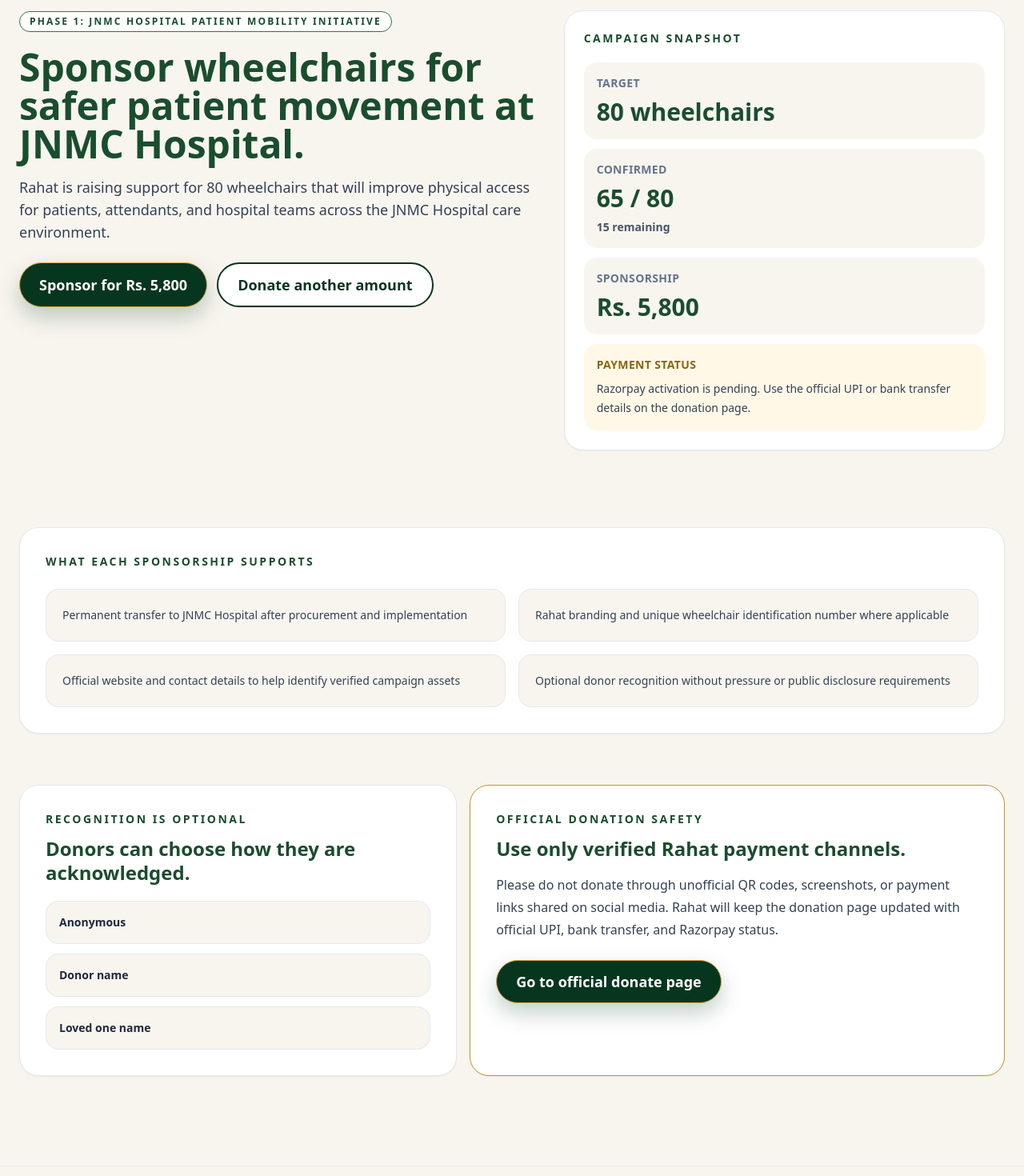
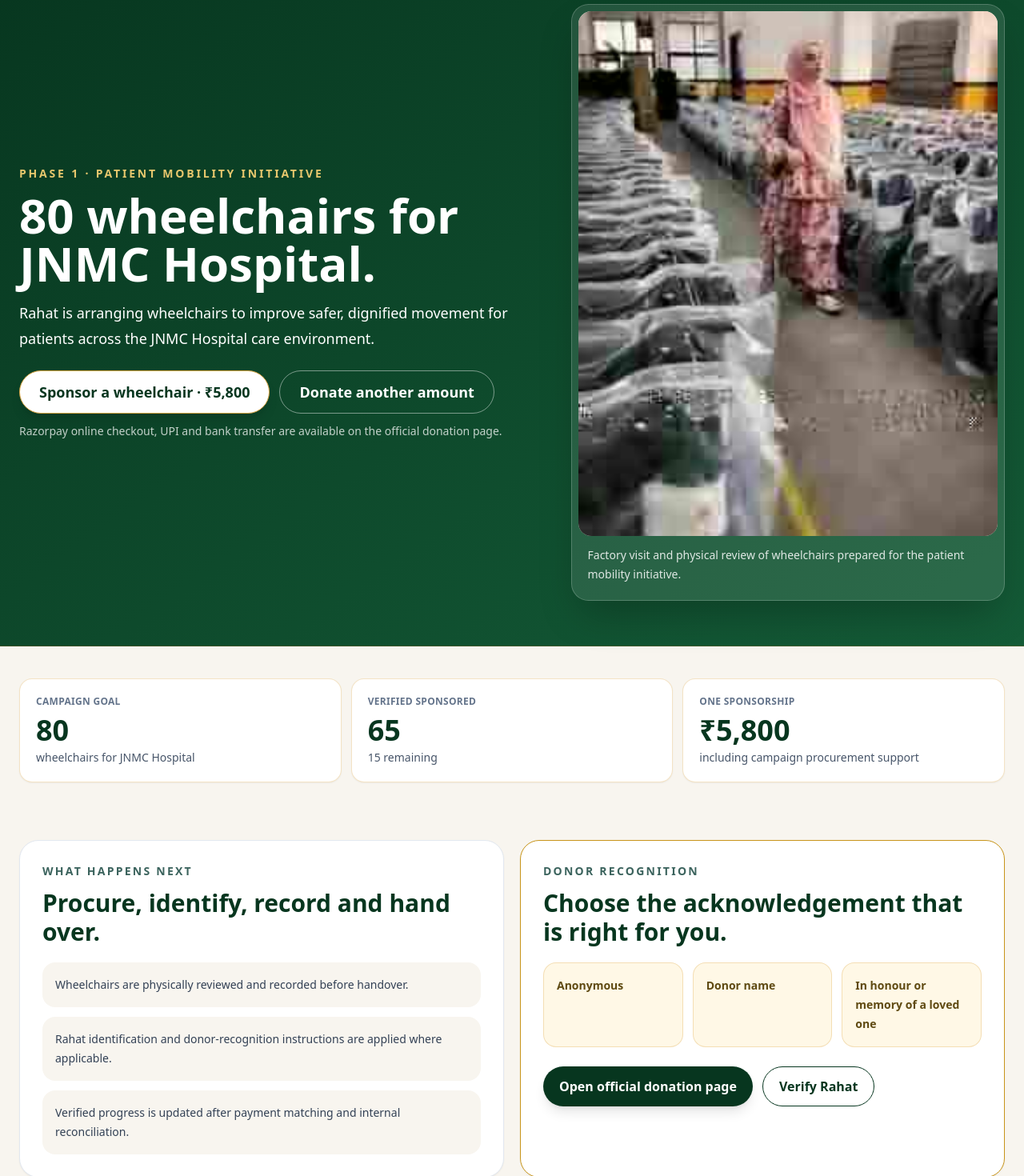
Before and after one commit to ateeb222/rahat-foundation-website, a Next.js app: page /wheelchair in a window 1280 px wide. Shown: the part 140-1610 px from the top of the page at 80% size. Built offline with nearby package versions, Linux system fonts and the light colour scheme.

Commit message:
Refresh wheelchair campaign page and remove pending status

```diff
--- a/app/wheelchair/page.tsx
+++ b/app/wheelchair/page.tsx
@@ -1,145 +1,127 @@
 import type { Metadata } from 'next';
+import Image from 'next/image';
 import Link from 'next/link';
 
 import { donationConfig } from '@/lib/donation-config';
 
 export const metadata: Metadata = {
-  title: 'Sponsor Wheelchairs for JNMC Hospital',
+  title: '80 Wheelchairs for JNMC Hospital | Rahat Social Impact Foundation',
   description:
-    'Sponsor wheelchairs for the JNMC Hospital Patient Mobility Initiative by Rahat Social Impact Foundation.',
+    'Support Rahat Social Impact Foundation’s 80-wheelchair patient mobility initiative for JNMC Hospital. Secure online donation, UPI and bank transfer options are available.',
   openGraph: {
-    title: 'Sponsor Wheelchairs for JNMC Hospital',
+    title: '80 Wheelchairs for JNMC Hospital',
     description:
-      'Phase 1 campaign by Rahat Social Impact Foundation: 80 wheelchairs for JNMC Hospital patient mobility.',
+      'Verified Phase 1 patient mobility campaign by Rahat Social Impact Foundation.',
     url: '/wheelchair',
     siteName: 'Rahat Social Impact Foundation',
+    images: ['/images/wheelchair/factory-visit.jpeg'],
     type: 'website',
   },
 };
 
-const recognitionOptions = ['Anonymous', 'Donor name', 'Loved one name'];
+const remaining = donationConfig.campaign.totalGoal - donationConfig.campaign.verifiedSponsored;
 
-const wheelchairDetails = [
-  'Permanent transfer to JNMC Hospital after procurement and implementation',
-  'Rahat branding and unique wheelchair identification number where applicable',
-  'Official website and contact details to help identify verified campaign assets',
-  'Optional donor recognition without pressure or public disclosure requirements',
-];
-
-const primaryLink =
-  'inline-flex min-h-[52px] w-full items-center justify-center rounded-full border border-[#D9A441] bg-[#07361F] px-6 py-3 text-lg font-bold text-white shadow-[0_12px_28px_rgba(7,54,31,0.24)] transition hover:-translate-y-0.5 hover:bg-[#25472D] hover:shadow-[0_16px_32px_rgba(7,54,31,0.3)] focus:outline-none focus:ring-2 focus:ring-[#D9A441] focus:ring-offset-2 focus:ring-offset-[#F8F5EF] active:translate-y-0 sm:w-auto';
-const secondaryLink =
-  'inline-flex min-h-[52px] w-full items-center justify-center rounded-full border-2 border-[#07361F] bg-white px-6 py-3 text-lg font-bold text-[#07361F] shadow-sm transition hover:-translate-y-0.5 hover:border-[#D9A441] hover:bg-[#F8F5EC] focus:outline-none focus:ring-2 focus:ring-[#D9A441] focus:ring-offset-2 focus:ring-offset-[#F8F5EF] active:translate-y-0 sm:w-auto';
-
-const remainingWheelchairs =
-  donationConfig.campaign.totalGoal - donationConfig.campaign.verifiedSponsored;
+const buttonPrimary =
+  'inline-flex min-h-[50px] w-full items-center justify-center rounded-full bg-[#07361F] px-5 py-3 text-base font-bold text-white shadow-lg transition hover:bg-[#1A4D2E] focus:outline-none focus:ring-2 focus:ring-[#C8951A] focus:ring-offset-2 sm:w-auto';
+const buttonSecondary =
+  'inline-flex min-h-[50px] w-full items-center justify-center rounded-full border border-[#07361F] bg-white px-5 py-3 text-base font-bold text-[#07361F] transition hover:border-[#C8951A] hover:bg-[#F8F5EF] focus:outline-none focus:ring-2 focus:ring-[#C8951A] focus:ring-offset-2 sm:w-auto';
 
 export default function WheelchairPage() {
   return (
-    <main className="min-h-screen bg-[#F8F5EF] pb-20 text-[#1F2937]">
-      <section className="mx-auto w-full max-w-7xl px-4 py-10 sm:px-6 sm:py-14 lg:py-16">
-        <div className="grid gap-8 lg:grid-cols-[1fr_0.85fr] lg:items-start">
+    <main className="min-h-screen overflow-x-hidden bg-[#F8F5EF] pb-24 text-[#1F2937] sm:pb-16">
+      <section className="border-b border-[#D9A441]/25 bg-[linear-gradient(145deg,#07361F_0%,#145B37_100%)] text-white">
+        <div className="mx-auto grid max-w-7xl gap-7 px-4 py-9 sm:px-6 sm:py-14 lg:grid-cols-[1fr_0.82fr] lg:items-center">
           <div>
-            <p className="inline-flex rounded-full border border-[#2A7A45] bg-white px-3 py-1 text-xs font-semibold uppercase tracking-[0.18em] text-[#1A4D2E]">
-              Phase 1: JNMC Hospital Patient Mobility Initiative
+            <p className="text-xs font-bold uppercase tracking-[0.15em] text-[#E7C76D] sm:text-sm sm:tracking-[0.2em]">
+              Phase 1 · Patient Mobility Initiative
             </p>
-            <h1 className="mt-5 max-w-3xl text-3xl font-semibold leading-tight text-[#1A4D2E] sm:text-4xl lg:text-5xl">
-              Sponsor wheelchairs for safer patient movement at JNMC Hospital.
+            <h1 className="mt-3 max-w-3xl text-[34px] font-bold leading-[1.08] sm:text-5xl lg:text-6xl">
+              80 wheelchairs for JNMC Hospital.
             </h1>
-            <p className="mt-4 max-w-2xl text-base leading-7 text-slate-700 sm:text-lg">
-              Rahat is raising support for 80 wheelchairs that will improve physical access for patients, attendants, and hospital teams across the JNMC Hospital care environment.
+            <p className="mt-4 max-w-2xl text-base leading-7 text-white/88 sm:text-lg sm:leading-8">
+              Rahat is arranging wheelchairs to improve safer, dignified movement for patients across the JNMC Hospital care environment.
             </p>
-            <div className="mt-6 flex flex-col gap-3 sm:flex-row">
-              <Link
-                href="/donate"
-                className={primaryLink}
-              >
-                Sponsor for Rs. 5,800
+            <div className="mt-6 flex flex-col gap-3 sm:flex-row sm:flex-wrap">
+              <Link href="/donate" className="inline-flex min-h-[52px] w-full items-center justify-center rounded-full border border-[#D9A441] bg-white px-6 py-3 text-base font-bold text-[#07361F] shadow-lg sm:w-auto sm:text-lg">
+                Sponsor a wheelchair · ₹5,800
               </Link>
-              <Link
-                href="/donate"
-                className={secondaryLink}
-              >
+              <Link href="/donate" className="inline-flex min-h-[52px] w-full items-center justify-center rounded-full border border-white/45 px-6 py-3 text-base font-bold text-white sm:w-auto sm:text-lg">
                 Donate another amount
               </Link>
             </div>
+            <p className="mt-3 text-xs leading-5 text-white/75 sm:text-sm">
+              Razorpay online checkout, UPI and bank transfer are available on the official donation page.
+            </p>
           </div>
 
-          <aside className="rounded-3xl border border-slate-200 bg-white p-5 shadow-sm sm:p-6">
-            <p className="text-sm font-semibold uppercase tracking-[0.18em] text-[#1A4D2E]">Campaign snapshot</p>
-            <div className="mt-5 grid gap-3">
-              <div className="rounded-2xl bg-[#F8F5EF] p-4">
-                <p className="text-sm font-semibold uppercase tracking-wide text-slate-500">Target</p>
-                <p className="mt-2 text-3xl font-semibold text-[#1A4D2E]">
-                  {donationConfig.campaign.totalGoal} wheelchairs
-                </p>
-              </div>
-              <div className="rounded-2xl bg-[#F8F5EF] p-4">
-                <p className="text-sm font-semibold uppercase tracking-wide text-slate-500">Confirmed</p>
-                <p className="mt-2 text-3xl font-semibold text-[#1A4D2E]">
-                  {donationConfig.campaign.verifiedSponsored} / {donationConfig.campaign.totalGoal}
-                </p>
-                <p className="mt-2 text-sm font-semibold text-slate-600">{remainingWheelchairs} remaining</p>
-              </div>
-              <div className="rounded-2xl bg-[#F8F5EF] p-4">
-                <p className="text-sm font-semibold uppercase tracking-wide text-slate-500">Sponsorship</p>
-                <p className="mt-2 text-3xl font-semibold text-[#1A4D2E]">Rs. 5,800</p>
-              </div>
-              <div className="rounded-2xl bg-[#FFF8E6] p-4">
-                <p className="text-sm font-semibold uppercase tracking-wide text-[#8A6511]">Payment status</p>
-                <p className="mt-2 text-sm leading-6 text-slate-700">Razorpay activation is pending. Use the official UPI or bank transfer details on the donation page.</p>
-              </div>
+          <figure className="overflow-hidden rounded-[1.35rem] border border-white/20 bg-white/10 p-2 shadow-2xl">
+            <div className="relative aspect-[3/4] overflow-hidden rounded-[1rem] bg-[#EAF3E2] sm:aspect-[4/5]">
+              <Image
+                src="/images/wheelchair/factory-visit.jpeg"
+                alt="Rahat representative reviewing prepared wheelchairs at the supplier facility"
+                fill
+                priority
+                sizes="(min-width: 1024px) 480px, 92vw"
+                className="object-cover"
+              />
             </div>
-          </aside>
+            <figcaption className="px-3 py-3 text-sm leading-6 text-white/85">
+              Factory visit and physical review of wheelchairs prepared for the patient mobility initiative.
+            </figcaption>
+          </figure>
         </div>
       </section>
 
-      <section className="mx-auto w-full max-w-7xl px-4 py-8 sm:px-6">
-        <div className="rounded-3xl border border-slate-200 bg-white p-5 shadow-sm sm:p-8">
-          <p className="text-sm font-semibold uppercase tracking-[0.18em] text-[#1A4D2E]">What each sponsorship supports</p>
-          <div className="mt-6 grid gap-4 md:grid-cols-2">
-            {wheelchairDetails.map((detail) => (
-              <div key={detail} className="rounded-2xl border border-slate-200 bg-[#F8F5EF] p-5">
-                <p className="text-sm leading-6 text-slate-700">{detail}</p>
+      <section className="mx-auto max-w-7xl px-4 py-8 sm:px-6 sm:py-10">
+        <div className="grid gap-3 sm:grid-cols-3">
+          <article className="rounded-2xl border border-[#D9A441]/30 bg-white p-5 shadow-sm">
+            <p className="text-xs font-bold uppercase tracking-wide text-slate-500">Campaign goal</p>
+            <p className="mt-2 text-4xl font-bold text-[#07361F]">{donationConfig.campaign.totalGoal}</p>
+            <p className="mt-1 text-sm text-slate-600">wheelchairs for JNMC Hospital</p>
+          </article>
+          <article className="rounded-2xl border border-[#D9A441]/30 bg-white p-5 shadow-sm">
+            <p className="text-xs font-bold uppercase tracking-wide text-slate-500">Verified sponsored</p>
+            <p className="mt-2 text-4xl font-bold text-[#07361F]">{donationConfig.campaign.verifiedSponsored}</p>
+            <p className="mt-1 text-sm text-slate-600">{remaining} remaining</p>
+          </article>
+          <article className="rounded-2xl border border-[#D9A441]/30 bg-white p-5 shadow-sm">
+            <p className="text-xs font-bold uppercase tracking-wide text-slate-500">One sponsorship</p>
+            <p className="mt-2 text-4xl font-bold text-[#07361F]">₹5,800</p>
+            <p className="mt-1 text-sm text-slate-600">including campaign procurement support</p>
+          </article>
+        </div>
+      </section>
+
+      <section className="mx-auto grid max-w-7xl gap-5 px-4 py-8 sm:px-6 lg:grid-cols-2">
+        <article className="rounded-3xl border border-slate-200 bg-white p-5 shadow-sm sm:p-7">
+          <p className="text-sm font-bold uppercase tracking-[0.16em] text-[#3B635D]">What happens next</p>
+          <h2 className="mt-3 text-2xl font-bold leading-tight text-[#07361F] sm:text-3xl">Procure, identify, record and hand over.</h2>
+          <div className="mt-5 grid gap-3 text-sm leading-6 text-slate-700">
+            <p className="rounded-2xl bg-[#F8F5EF] p-4">Wheelchairs are physically reviewed and recorded before handover.</p>
+            <p className="rounded-2xl bg-[#F8F5EF] p-4">Rahat identification and donor-recognition instructions are applied where applicable.</p>
+            <p className="rounded-2xl bg-[#F8F5EF] p-4">Verified progress is updated after payment matching and internal reconciliation.</p>
+          </div>
+        </article>
+
+        <article className="rounded-3xl border border-[#C8951A] bg-white p-5 shadow-sm sm:p-7">
+          <p className="text-sm font-bold uppercase tracking-[0.16em] text-[#3B635D]">Donor recognition</p>
+          <h2 className="mt-3 text-2xl font-bold leading-tight text-[#07361F] sm:text-3xl">Choose the acknowledgement that is right for you.</h2>
+          <div className="mt-5 grid gap-3 sm:grid-cols-3">
+            {['Anonymous', 'Donor name', 'In honour or memory of a loved one'].map((item) => (
+              <div key={item} className="rounded-2xl border border-[#D9A441]/30 bg-[#FFF8E6] p-4 text-sm font-bold leading-6 text-[#5F4A12]">
+                {item}
               </div>
             ))}
           </div>
-        </div>
+          <div className="mt-6 flex flex-col gap-3 sm:flex-row">
+            <Link href="/donate" className={buttonPrimary}>Open official donation page</Link>
+            <Link href="/transparency" className={buttonSecondary}>Verify Rahat</Link>
+          </div>
+        </article>
       </section>
 
-      <section className="mx-auto grid w-full max-w-7xl gap-4 px-4 py-8 sm:px-6 lg:grid-cols-[0.9fr_1.1fr]">
-        <div className="rounded-3xl border border-slate-200 bg-white p-5 shadow-sm sm:p-8">
-          <p className="text-sm font-semibold uppercase tracking-[0.18em] text-[#1A4D2E]">Recognition is optional</p>
-          <h2 className="mt-3 text-2xl font-semibold leading-tight text-[#1A4D2E]">Donors can choose how they are acknowledged.</h2>
-          <div className="mt-5 grid gap-3">
-            {recognitionOptions.map((option) => (
-              <div key={option} className="rounded-2xl border border-slate-200 bg-[#F8F5EF] p-4 text-sm font-semibold text-slate-800">
-                {option}
-              </div>
-            ))}
-          </div>
-        </div>
-
-        <div className="rounded-3xl border border-[#C8951A] bg-white p-5 shadow-sm sm:p-8">
-          <p className="text-sm font-semibold uppercase tracking-[0.18em] text-[#1A4D2E]">Official donation safety</p>
-          <h2 className="mt-3 text-2xl font-semibold leading-tight text-[#1A4D2E]">Use only verified Rahat payment channels.</h2>
-          <p className="mt-4 text-base leading-7 text-slate-700">
-            Please do not donate through unofficial QR codes, screenshots, or payment links shared on social media. Rahat will keep the donation page updated with official UPI, bank transfer, and Razorpay status.
-          </p>
-          <Link
-            href="/donate"
-            className={`mt-6 ${primaryLink}`}
-          >
-            Go to official donate page
-          </Link>
-        </div>
-      </section>
-
-      <Link
-        href="/donate"
-        className="fixed inset-x-4 bottom-4 z-50 rounded-full border border-[#D9A441] bg-[#07361F] px-5 py-4 text-center text-lg font-bold text-white shadow-[0_16px_34px_rgba(7,54,31,0.3)] transition hover:bg-[#25472D] focus:outline-none focus:ring-2 focus:ring-[#D9A441] focus:ring-offset-2 sm:hidden"
-      >
-        Sponsor for Rs. 5,800
+      <Link href="/donate" className="fixed inset-x-4 bottom-4 z-50 rounded-full border border-[#D9A441] bg-[#07361F] px-5 py-4 text-center text-base font-bold text-white shadow-[0_16px_34px_rgba(7,54,31,0.3)] sm:hidden">
+        Sponsor a wheelchair · ₹5,800
       </Link>
     </main>
   );
```
